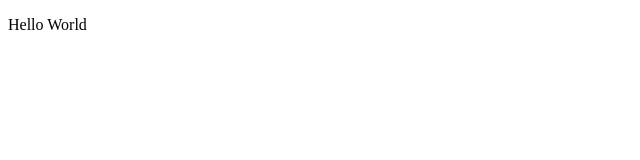
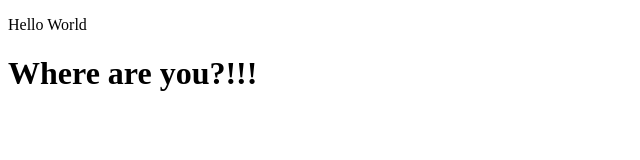
Before and after one commit to kohbhd/amplifyapp, a plain HTML site: page index.html in a window 1280 px wide. Shown: the whole page, without its empty margins (0-640 px from the left). Drawn offline with Linux system fonts and the light colour scheme.

Commit message:
Update index.html

```diff
--- a/index.html
+++ b/index.html
@@ -5,5 +5,6 @@
     </head>
     <body>
         <p>Hello World</p>
+        <h1>Where are you?!!!</h1>
     </body>
 </html>
```
